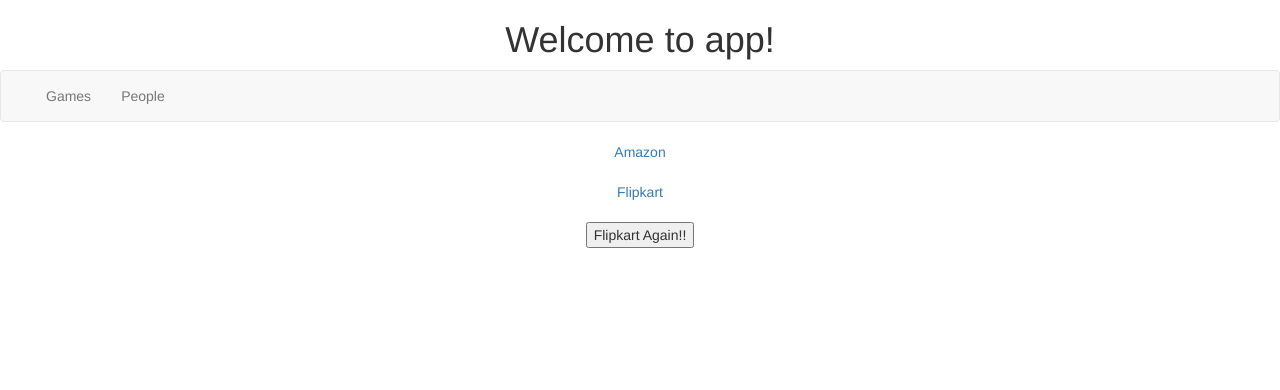
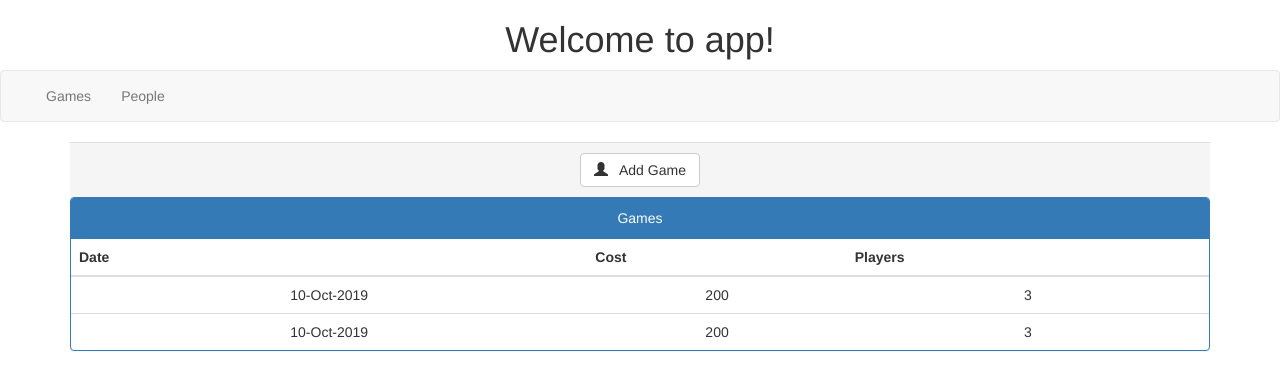
Before and after one commit to ramcharank/BadGame, an Angular app: page /games in a window 1280 px wide. Shown: the top 390 px of the page. Built offline with nearby package versions, Linux system fonts and the light colour scheme.

Commit message:
added gamecards

```diff
--- /dev/null
+++ b/src/app/game/components/gamecard/gamecard.component.html
@@ -0,0 +1,3 @@
+<p>
+    Gamecard works
+    </p>
--- a/src/app/game/components/games/games.component.html
+++ b/src/app/game/components/games/games.component.html
@@ -1,9 +1,34 @@
-<div>
-  <a href="{{ button1 }}"> Amazon </a>
-  <br />
-  <br />
-  <a href="{{ button2 }}"> Flipkart </a>
-  <br />
-  <br />
-  <button (click)="clickMe()">Flipkart Again!!</button>
+<div class="panel-footer">
+  <a class="btn btn-default" (click) = "gameCard()" style="width:120px">
+    <i class="glyphicon glyphicon-user"></i> &nbsp; Add Game
+  </a>
 </div>
+
+<div class="panel panel-primary">
+  <div class="panel-heading">
+    {{ pageTitle }}
+  </div>
+  <div class="table-responsive">
+    <table class="table">
+      <thead>
+        <tr>
+          <th>Date</th>
+          <th>Cost</th>
+          <th>Players</th>
+        </tr>
+      </thead>
+      <tbody>
+        <tr *ngFor="let game of games">
+          <td>{{ game.Date }}</td>
+          <td>{{ game.Cost }}</td>
+          <td>{{ game.Players.length }}</td>
+        </tr>
+      </tbody>
+    </table>
+  </div>
+</div>
+
+<!--
+<div *ngFor="let game of games">
+  <li>{{ game.Date }} -- {{ game.Cost }}</li>
+</div> -->
--- a/src/app/game/components/games/games.component.ts
+++ b/src/app/game/components/games/games.component.ts
@@ -1,15 +1,28 @@
-import { Component, OnInit } from "@angular/core";
+import { Component, OnInit } from '@angular/core';
+import { GameService } from '../../services/game.service';
+import { IGame } from '../../models/game';
+import { Router } from '@angular/router';
 
 @Component({
-  selector: "app-games",
-  templateUrl: "./games.component.html",
-  styleUrls: ["./games.component.css"]
+  selector: 'app-games',
+  templateUrl: './games.component.html',
+  styleUrls: ['./games.component.css']
 })
 export class GamesComponent implements OnInit {
-  button1: string;
-  button2: string;
-  myvar: any;
-  constructor() {}
+  pageTitle = "Games";
+  games: IGame[];
+  constructor(private gameService: GameService,
+    private router: Router) { }
 
-  ngOnInit() {}
+  ngOnInit() {
+      this.setGames();
+   }
+
+  setGames() {
+    this.games = this.gameService.getGames();
+  }
+
+  gameCard() {
+    this.router.navigate(['/gamecard']);
+  }
 }
--- /dev/null
+++ b/src/app/game/services/game.service.ts
@@ -0,0 +1,34 @@
+import { Injectable, OnInit } from '@angular/core';
+
+
+@Injectable()
+export class GameService implements OnInit {
+
+    constructor() { }
+
+    ngOnInit() { }
+
+
+    getGames() {
+        return [
+            {
+                "Date": "10-Oct-2019",
+                "Time": 6,
+                "DurationInMin": 60,
+                "Courts": 2,
+                "PlayerCount": 10,
+                "Cost": 200,
+                "Players": ["Ram", "Aj", "Hartej"]
+            },
+            {
+                "Date": "10-Oct-2019",
+                "Time": 6,
+                "DurationInMin": 60,
+                "Courts": 2,
+                "PlayerCount": 10,
+                "Cost": 200,
+                "Players": ["Ram", "Aj", "Hartej"]
+            }
+        ];
+    }
+}
--- a/src/app/user/components/people/people.component.ts
+++ b/src/app/user/components/people/people.component.ts
@@ -1,17 +1,17 @@
-import { Component, OnInit } from "@angular/core";
-import { PeopleService } from "../../services/people.service";
-import { IPeople } from "../../models/people";
-import { Router } from "@angular/router";
+import { Component, OnInit } from '@angular/core';
+import { PeopleService } from '../../services/people.service';
+import { IPeople } from '../../models/people';
+import { Router } from '@angular/router';
 
 @Component({
-  selector: "app-people",
-  templateUrl: "./people.component.html",
-  styleUrls: ["./people.component.css"]
+  selector: 'app-people',
+  templateUrl: './people.component.html',
+  styleUrls: ['./people.component.css']
 })
 export class PeopleComponent implements OnInit {
   people: IPeople[];
   myName: string;
-  pageTitle: string = "People";
+  pageTitle = 'People';
 
   constructor(private peopleService: PeopleService, private router: Router) {}
 
@@ -24,7 +24,7 @@
   }
 
   addPerson() {
-    this.router.navigate(["/addperson"]);
+    this.router.navigate(['/addperson']);
   }
 
   // getPeople() {
--- a/tslint.json
+++ b/tslint.json
@@ -85,7 +85,7 @@
     ],
     "prefer-const": true,
     "quotemark": [
-      true,
+      false,
       "single"
     ],
     "radix": true,
@@ -110,7 +110,7 @@
     "unified-signatures": true,
     "variable-name": false,
     "whitespace": [
-      true,
+      false,
       "check-branch",
       "check-decl",
       "check-operator",
```
Also changed, not shown: src/app/app.module.ts (+8 -8 lines), src/app/game/components/gamecard/gamecard.component.ts (added, +10 -0 lines), src/app/game/game.module.ts (+10 -3 lines), src/app/user/services/people.service.ts (+5 -4 lines), src/app/user/user.module.ts (+8 -8 lines), src/app/game/components/gamecard/gamecard.component.css (added), 1 other file (tests, documents, lock files or other folders).
